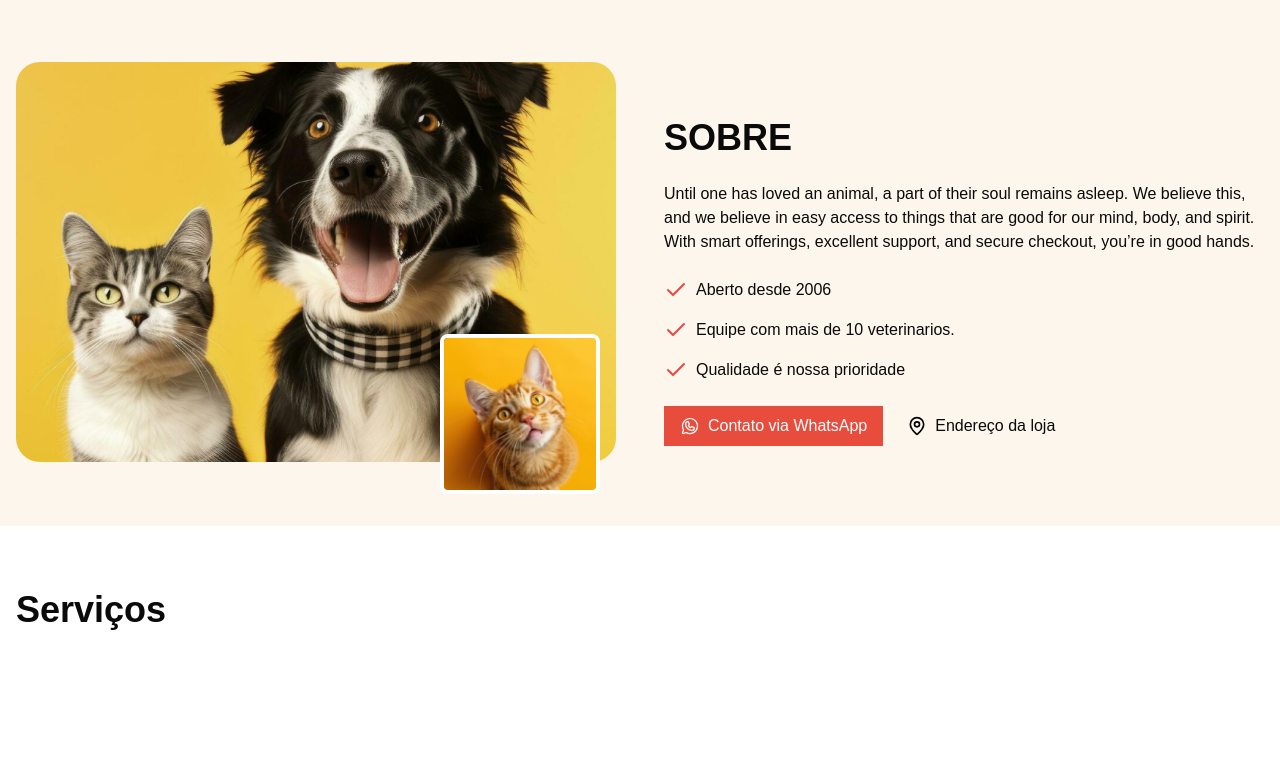
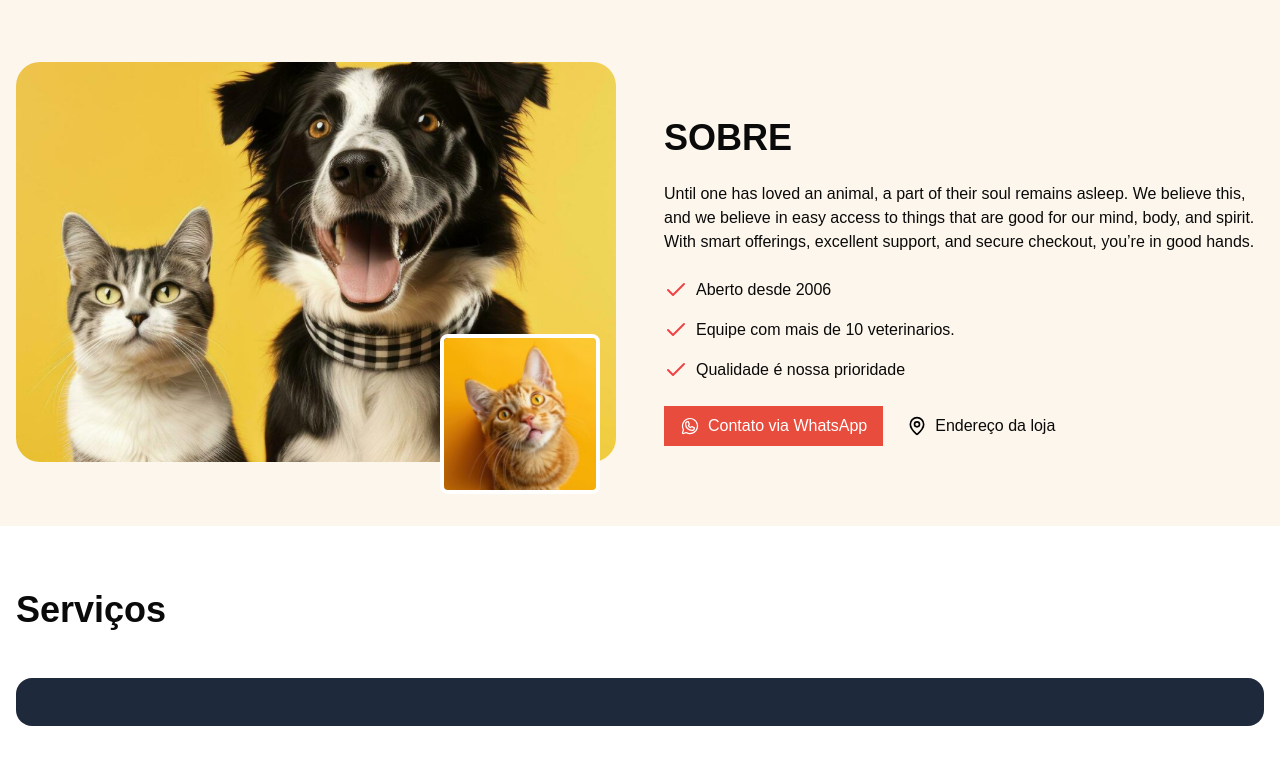
Before and after one commit to WashingtonDDS/projeto-landing-page-pet-, a Next.js app: page / in a window 1280 px wide. Shown: the part 509-1273 px from the top of the page. Before the commit the page ends 1251 px from the top, so only its background shows below. Built offline with nearby package versions, Linux system fonts and the light colour scheme.

Commit message:
Implement carousel functionality in Services component for enhanced user experience

```diff
--- a/src/app/_components/services.tsx
+++ b/src/app/_components/services.tsx
@@ -1,4 +1,4 @@
-"use clinet";
+"use client";
 import useEmblaCarousel from "embla-carousel-react";
 import {
   ChevronLeft,
@@ -52,11 +52,35 @@ const services = [
 ];
 import { WhatsappLogo } from "@phosphor-icons/react/dist/ssr";
 export function Services() {
+  const [emblaRef, emblaApi] = useEmblaCarousel({
+    loop: false,
+    align: "start",
+    slidesToScroll: 1,
+    breakpoints: {
+      "(min-width:768px)": { slidesToScroll: 3 },
+    },
+  });
   return (
     <section className="bg-white py-16">
       <div className="container mx-auto px-4">
         <h2 className="text-4xl font-bold mb-12">Serviços</h2>
-        <div className="relative"></div>
+        <div className="relative">
+          <div className="overflow-hidden" ref={emblaRef}>
+            <div className="flex">
+              {services.map((item, index) => (
+                <div
+                  key={index}
+                  className="flex-[0_0_100%] min-w-0 md:flex-[0_0_calc(100%/3)]px-3"
+                >
+                  <article className="bg-[#1e293b] text-white rounded-2xl p-6 space-y-4 h-full flex flex-col">
+                    <div className="flex-1 flex items-start justify-between"></div>
+                  </article>
+                </div>
+              ))}
+              ;
+            </div>
+          </div>
+        </div>
       </div>
     </section>
   );
```
